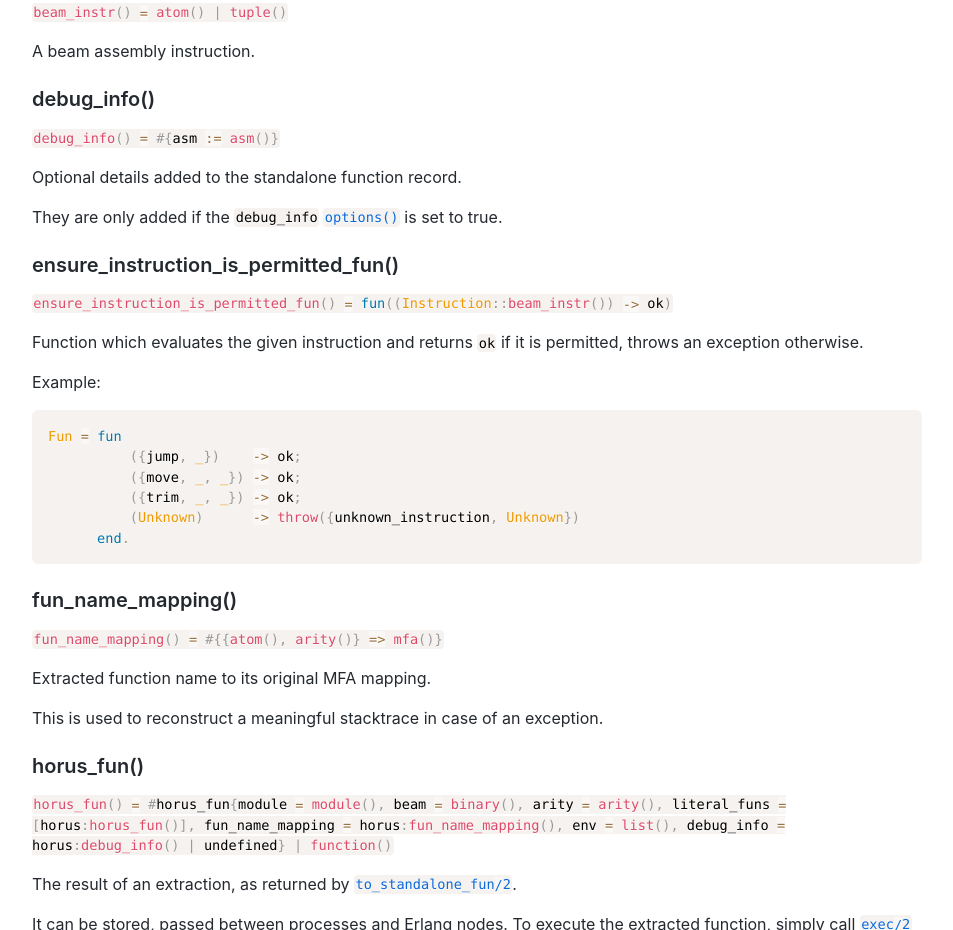
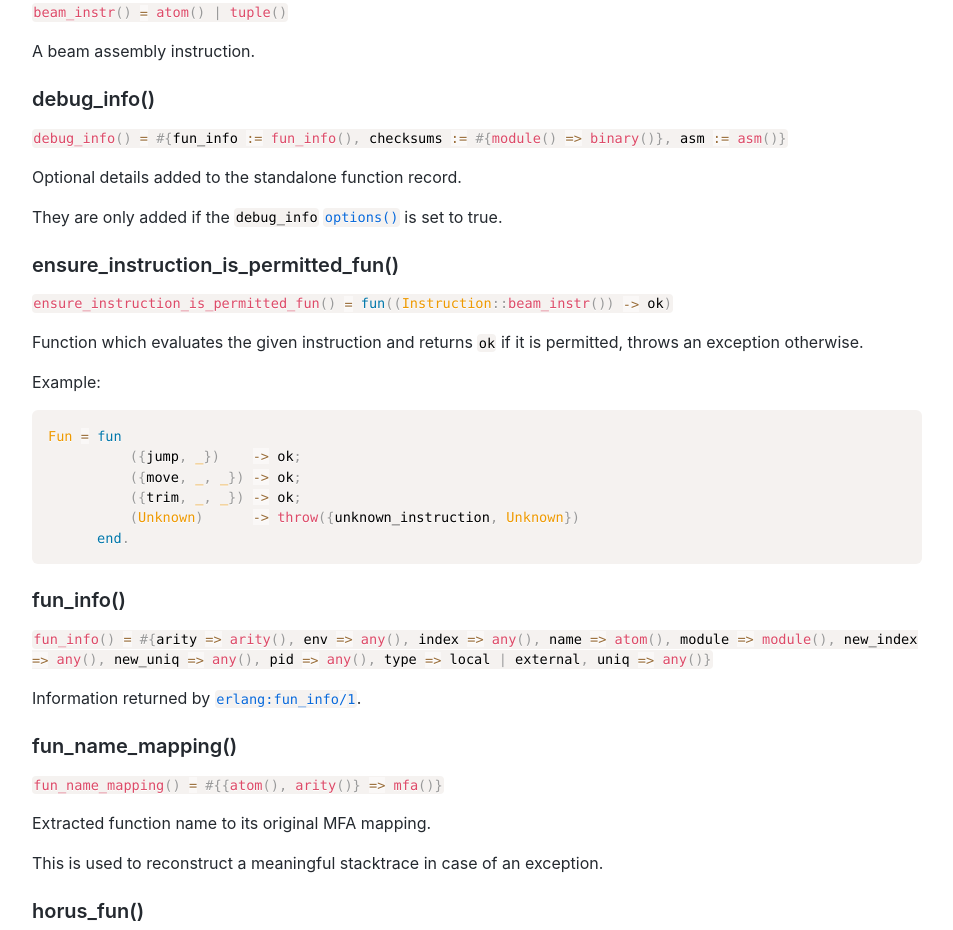
Before and after one commit to rabbitmq/horus, a plain HTML site: page horus.html in a window 1280 px wide. Shown: the part 1440-2370 px from the top of the page, without its empty margins (13-966 px from the left). Drawn offline with Linux system fonts and the light colour scheme.

Commit message:
deploy: b58768c9df4c76d0acffc7005dfdc4819da63417

```diff
--- a/horus.html
+++ b/horus.html
@@ -74,7 +74,7 @@ to older runtimes.</p>
 <p>  A beam assembly instruction.</p>
 
 <h3 class="typedecl"><a name="type-debug_info">debug_info()</a></h3>
-<p><code>debug_info() = #{asm := <a href="#type-asm">asm()</a>}</code></p>
+<p><code>debug_info() = #{fun_info := <a href="#type-fun_info">fun_info()</a>, checksums := #{module() =&gt; binary()}, asm := <a href="#type-asm">asm()</a>}</code></p>
 <p><p>  Optional details added to the standalone function record.</p>
 
   They are only added if the <code>debug_info</code> <a docgen-rel="seetype" docgen-href="#options/0" href="#type-options"><code>options()</code></a> is set to true.</p>
@@ -92,6 +92,10 @@ permitted, throws an exception otherwise.</p>
           ({trim, _, _}) -&gt; ok;
           (Unknown)      -&gt; throw({unknown_instruction, Unknown})
       end.</code></pre></p>
+
+<h3 class="typedecl"><a name="type-fun_info">fun_info()</a></h3>
+<p><code>fun_info() = #{arity =&gt; arity(), env =&gt; any(), index =&gt; any(), name =&gt; atom(), module =&gt; module(), new_index =&gt; any(), new_uniq =&gt; any(), pid =&gt; any(), type =&gt; local | external, uniq =&gt; any()}</code></p>
+<p>  Information returned by <a docgen-rel="seemfa" docgen-href="erlang#fun_info/1" href="erlang.html#fun_info-1"><code>erlang:fun_info/1</code></a>.</p>
 
 <h3 class="typedecl"><a name="type-fun_name_mapping">fun_name_mapping()</a></h3>
 <p><code>fun_name_mapping() = #{{atom(), arity()} =&gt; mfa()}</code></p>
```
Also changed, not shown: 1 other file.
